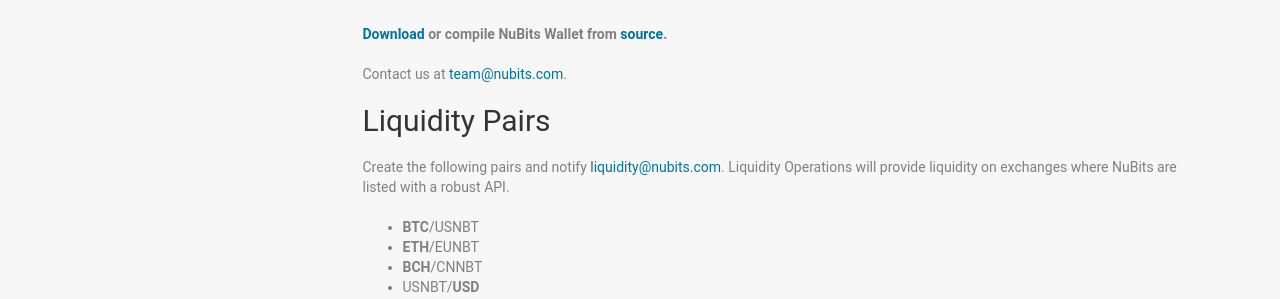
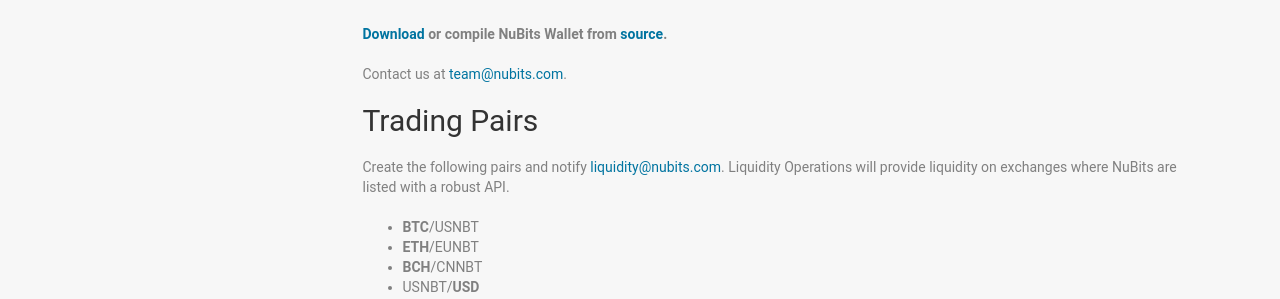
Before and after one commit to NuNetwork/nunetwork.github.io, a Jekyll site: the page built from _pages/list-nubits.md, in a window 1280 px wide. Shown: the part 670-969 px from the top of the page. Built offline with Jekyll 4.4.1, drawn with Linux system fonts in a browser that asks for light colours.

Commit message:
Update list-nubits.md

```diff
--- a/_pages/list-nubits.md
+++ b/_pages/list-nubits.md
@@ -30,7 +30,7 @@
 
 Contact us at [team@nubits.com](mailto:team@nubits.com).
 
-## Liquidity Pairs
+## Trading Pairs
 
 Create the following pairs and notify [liquidity@nubits.com](mailto:liquidity@nubits.com). Liquidity Operations will provide liquidity on exchanges where NuBits are listed with a robust API.
 
```
